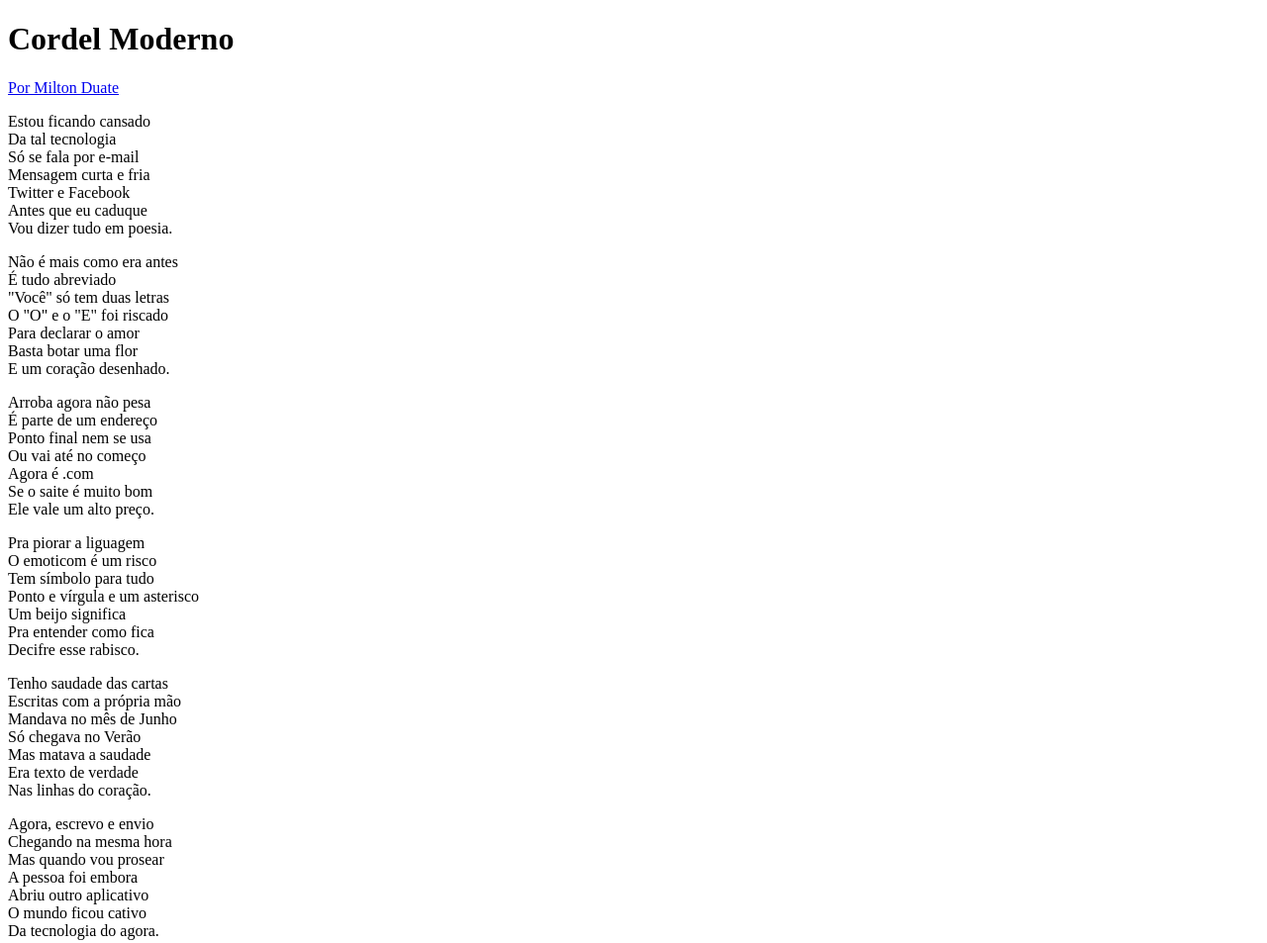
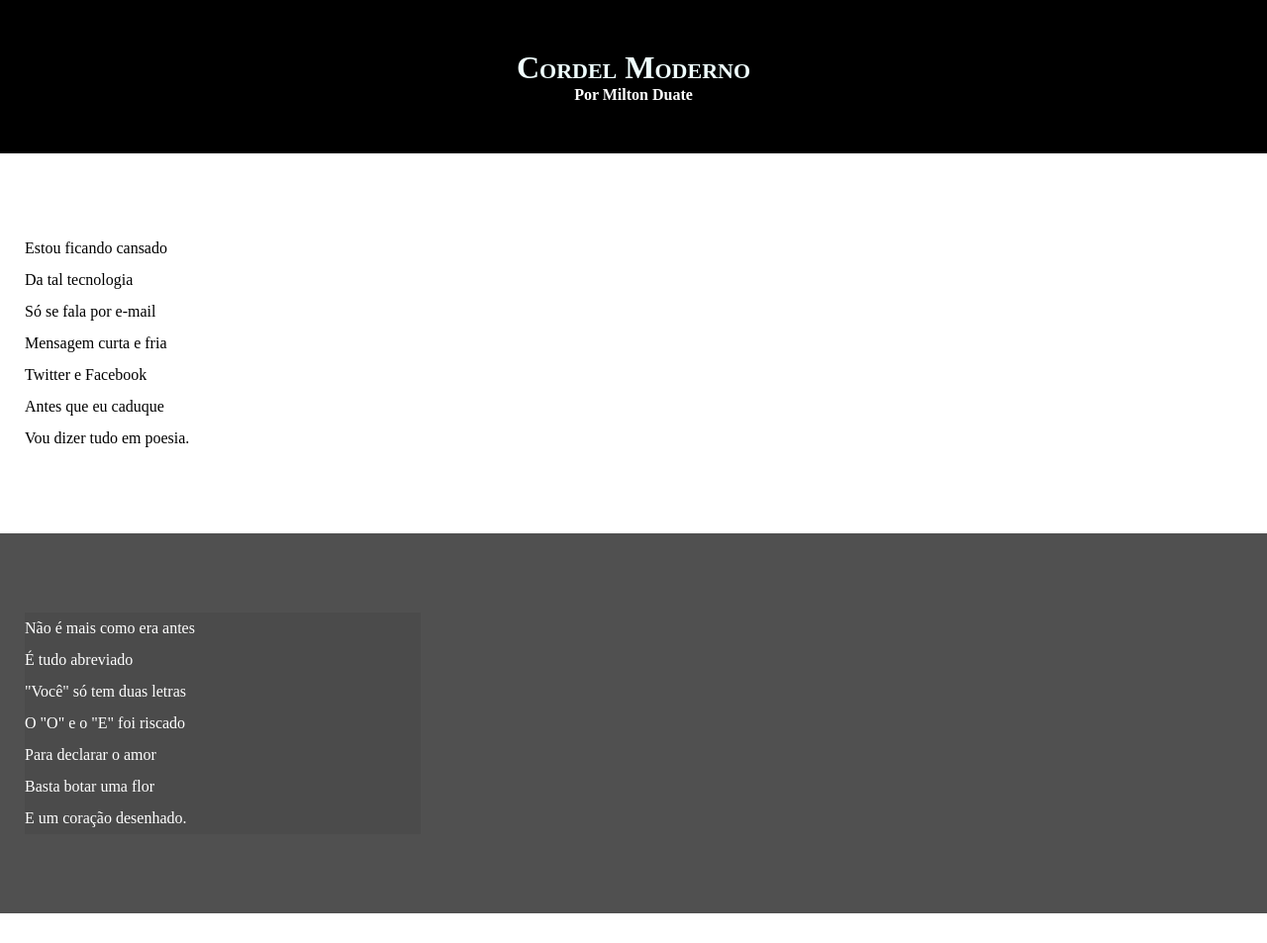
Before and after one commit to VitorArgeo/html-css, a plain HTML site: page exercicios/Desafio 12/cordel.html in a window 1280 px wide. Shown: the top 953 px of the page at 99% size. Drawn offline with Linux system fonts and the light colour scheme.

Commit message:
atualizei css desafio 12

```diff
--- a/exercicios/Desafio 12/cordel.css
+++ b/exercicios/Desafio 12/cordel.css
@@ -1 +1,70 @@
 @charset "UTF-8";
+
+*{
+    margin:0px;
+    padding: 0px;
+}
+
+html, body{
+    min-height: 100vh;
+    background-color: darkgray;
+}
+
+header{
+    background-color: black;
+    color: azure;
+    text-align: center;
+}
+
+header > h1 {
+    padding-top: 50px;
+    font-variant: small-caps;
+    /*text-transform: uppercase;*/
+}
+
+header > p {
+    padding-bottom: 50px;
+}
+
+header a,footer a {
+    color: white;
+    text-decoration: none;
+    font-weight: bolder;
+}
+
+header a:hover,footer a:hover{
+    text-decoration: underline;
+}
+
+section{
+    padding-top: 10vh;
+    padding-bottom: 10vh;
+    padding-left: 25px;
+    line-height: 2em;
+}
+
+section.normal{
+    background-color: white;
+    color: black;
+}
+
+section.imagen{
+    background-color: rgb(80, 80, 80);
+    color: white;
+}
+
+section.imagen > p {
+    width: 400px;
+    background-color: rgba(70, 70, 70, 0.486);
+}
+
+
+
+
+footer{
+    background-color: black;
+    color: rgb(181, 197, 211);
+    text-align: center;
+    padding: 8px;
+
+}
--- a/exercicios/Desafio 12/cordel.html
+++ b/exercicios/Desafio 12/cordel.html
@@ -8,7 +8,7 @@
 <body>
     <header>
         <h1>Cordel Moderno</h1>
-        <a href="https://www.recantodasletras.com.br/poesias/3186743" target="_blank" ref="external">Por Milton Duate</a>
+        <p><a href="https://www.recantodasletras.com.br/poesias/3186743" target="_blank" ref="external">Por Milton Duate</a></p>
 
 
     </header>
@@ -24,7 +24,7 @@
                 Vou dizer tudo em poesia.</p>
         </section>
 
-        <section class="imagen1">
+        <section class="imagen">
             <p>
                 Não é mais como era antes<br>
                 É tudo abreviado<br>
@@ -60,7 +60,7 @@
 
         </section>
 
-        <section class="imagen2">
+        <section class="imagen">
             <p>
                 Tenho saudade das cartas<br>
                 Escritas com a própria mão<br>
```
